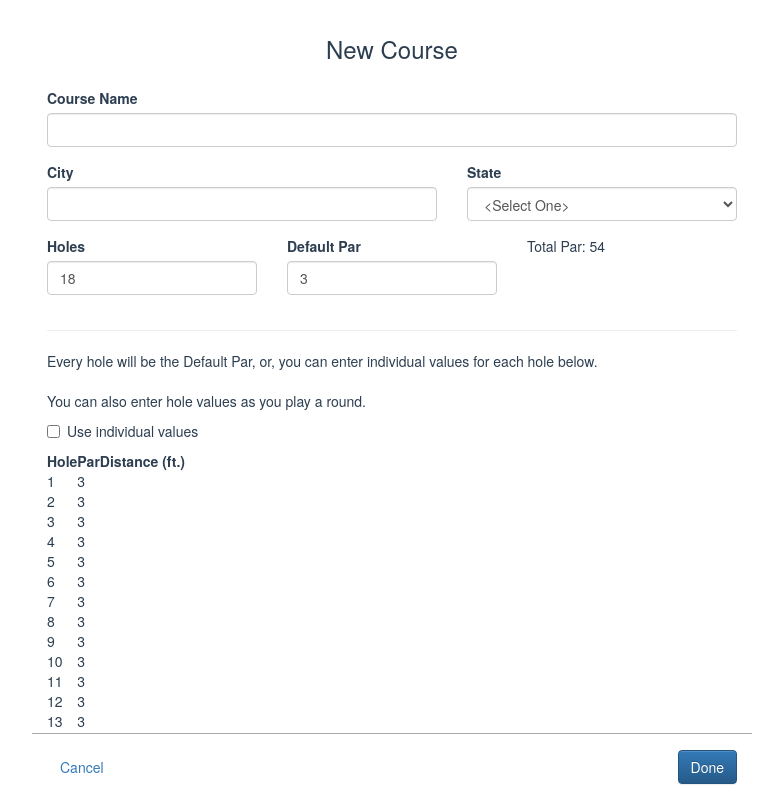
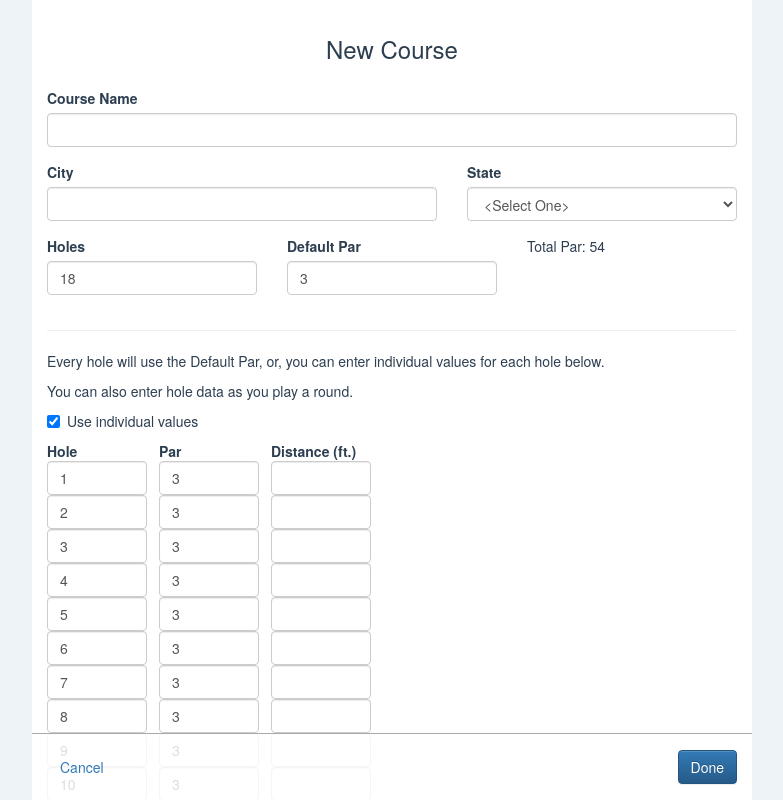
Before and after one commit to tnemec/react-dgscore, a React (Create React App) app: page /addcourse in a window 1280 px wide. Both pictures are taken after a click on the label "Use individual values". Shown: the top 800 px of the page, without its empty margins (248-1031 px from the left). Built offline with nearby package versions, Linux system fonts and the light colour scheme.

Commit message:
New course forms

```diff
--- a/src/App.css
+++ b/src/App.css
@@ -2,7 +2,9 @@
 
 }
 
-
+body {
+  background-color: #edf3f6 !important;
+}
 
 .home, .section {
   text-align: center;
@@ -81,7 +83,7 @@
   width: 100%;
   max-width: 720px;
   bottom: 0px;
-  background: #FFF;
+  background: rgba(255,255,255,0.8);
   border-top: 1px solid #AAA;
   overflow: hidden;
 }
@@ -469,3 +471,15 @@ Button {
   top: 5px;
   left: 5px;
 }
+
+.new-course {
+  padding-bottom: 84px;
+}
+
+.new-course .hole-data-values td {
+  padding-right: 12px;
+}
+
+.new-course .hole-data-values input {
+  max-width: 100px;
+}
--- a/src/components/NewCourse.js
+++ b/src/components/NewCourse.js
@@ -20,9 +20,10 @@ class NewCourse extends Component {
         "defaultPar": 3,
         "notes": "",
         "holeData": []
-      }
+      },
+      useHoleData: false
     };
-
+    this.handleFormChange = this.handleFormChange.bind(this);
   }
 
     totalPar = () => {
@@ -45,18 +46,26 @@ class NewCourse extends Component {
 
     };
     handleFormChange = (evt) => {
-      evt.preventDefault();
+
       if(evt.target.name === 'useHoleData') {
-        console.log(evt.target.checked)
         this.setState({useHoleData: evt.target.checked})
       } else {
-        let newCourse = Object.assign({}, this.state.newCourse, { [evt.target.name] : evt.target.value});
+        evt.preventDefault();
+        let newCourse = {};
+        if(evt.target.name.substr(0,2) === 'hn' || evt.target.name.substr(0,2) === 'hp'|| evt.target.name.substr(0,2) === 'hd') {
+          let holeData = this.state.newCourse.holeData.slice(0);
+          let thisHole = holeData[parseInt(evt.target.name.substr(2))] || {};
+          thisHole[evt.target.name.substr(1,1)] =  evt.target.value;
+          holeData[parseInt(evt.target.name.substr(2))] = thisHole;
+          newCourse = Object.assign({}, this.state.newCourse, { 'holeData' : holeData });
+        } else {
+          newCourse = Object.assign({}, this.state.newCourse, { [evt.target.name] : evt.target.value});
+        }
         let newState = Object.assign({}, this.state, {newCourse: newCourse});
         this.setState(newState);
       }
 
     };
-
 
     stateOptionsList = () => {
       let output = [];
@@ -66,14 +75,35 @@ class NewCourse extends Component {
       return output
     }
 
+    populateHoleData = (numHoles) => {
+      let holeData;
+      for(let i = 0; i < numHoles; i++) {
+        if(!this.state.newCourse.holeData[i]) {
+          // add hole if is is undefined
+          holeData[i] = {n:1+1,p:this.state.newCourse.defaultPar,d:''}
+        }
+      }
+      let newCourse = Object.assign({}, this.state.newCourse, { 'holeData' : holeData });
+      let newState = Object.assign({}, this.state, {newCourse: newCourse});
+      this.setState(newState);
+    }
+
+    truncateHoles = (numHoles) => {
+
+    }
+
+    getUseHoleData = () => {
+      return this.state.useHoleData || this.state.newCourse.holeData.length
+    }
+
     holeDataList = () => {
       if(!this.state.newCourse.holeData.length) {
-        return Array.from(Array(this.state.newCourse.holes).keys()).map(num =>
-          <tr><td>{num+1}</td><td>{this.state.newCourse.defaultPar}</td><td></td></tr>
+        return Array.from(Array(this.state.newCourse.holes).keys()).map(index =>
+          <tr key={index}><td><FormControl name={'hn' + index} type="text" value={index+1} onChange={this.handleFormChange} /></td><td><FormControl name={'hp' + index} type="text" value={this.state.newCourse.defaultPar} onChange={this.handleFormChange} /></td><td><FormControl name={'hd' + index} type="text" value="" onChange={this.handleFormChange} /></td></tr>
         )
       } else {
         return this.state.newCourse.holeData.map((item, index) =>
-          <tr><td>{item.n || index}</td><td>{item.p || this.state.newCourse.defaultPar}</td><td>{item.d || ''}</td></tr>
+          <tr><td><FormControl name={'hn' + index} type="text" value={item.n || index+1} onChange={this.handleFormChange} /></td><td><FormControl name={'hp' + index} type="text" value={item.p || this.state.newCourse.defaultPar} onChange={this.handleFormChange} /></td><td></td><td><FormControl name={'hd' + index} type="text" value={item.d || ''} onChange={this.handleFormChange} /></td></tr>
         )
       }
 
@@ -141,17 +171,17 @@ class NewCourse extends Component {
             <hr className="divider"></hr>
 
             <div className="hole-data-inst">
-              Every hole will be the Default Par, or, you can enter individual values for each hole below.<br/><br/>
-              You can also enter hole values as you play a round.
+              <p>Every hole will use the Default Par, or, you can enter individual values for each hole below.</p>
+              <p>You can also enter hole data as you play a round.</p>
             </div>
 
 
-            <Checkbox name="useHoleData" value={this.state.useHoleData} onChange={this.handleFormChange}>Use individual values</Checkbox>
+            <Checkbox name="useHoleData" checked={this.getUseHoleData()} onChange={this.handleFormChange}>Use individual values</Checkbox>
 
 
-            {this.state.useHoleData && this.holeDataList &&
+            {this.getUseHoleData() && this.holeDataList &&
 
-              <div className="individual-values">
+              <div className="hole-data-values">
                 <table>
                 <tbody>
                   <tr>
```
